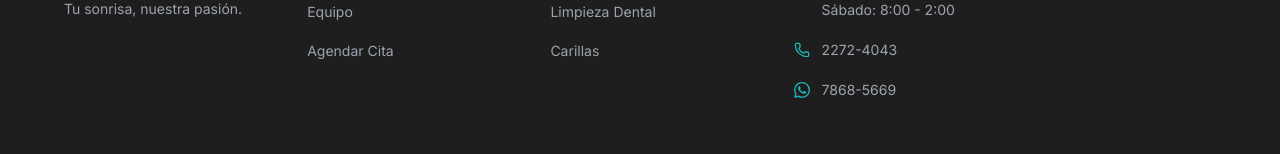
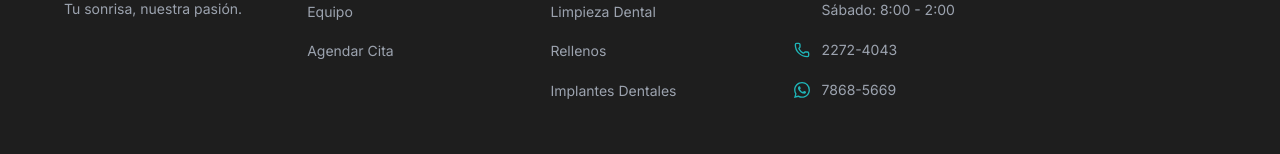
Before and after one commit to Arbriza-Agency/-Smile-Factory, a React (Vite) app: page / in a window 1280 px wide. Shown: the part 4939-5093 px from the top of the page. Built offline with nearby package versions, Linux system fonts and the light colour scheme.

Commit message:
finalizado

```diff
--- a/package.json
+++ b/package.json
@@ -10,6 +10,7 @@
     "preview": "vite preview"
   },
   "dependencies": {
+    "@emailjs/browser": "^4.4.1",
     "@tailwindcss/vite": "^4.2.1",
     "lucide-react": "^0.575.0",
     "react": "^19.2.0",
--- a/src/components/Footer.jsx
+++ b/src/components/Footer.jsx
@@ -14,7 +14,8 @@ const SERVICIOS_LINKS = [
   'Cirugía Dental',
   'Blanqueamiento',
   'Limpieza Dental',
-  'Carillas',
+  'Rellenos',
+  'Implantes Dentales',
 ];
 
 export default function Footer() {
```
Also changed, not shown: 1 other file (tests, documents, lock files or other folders).
